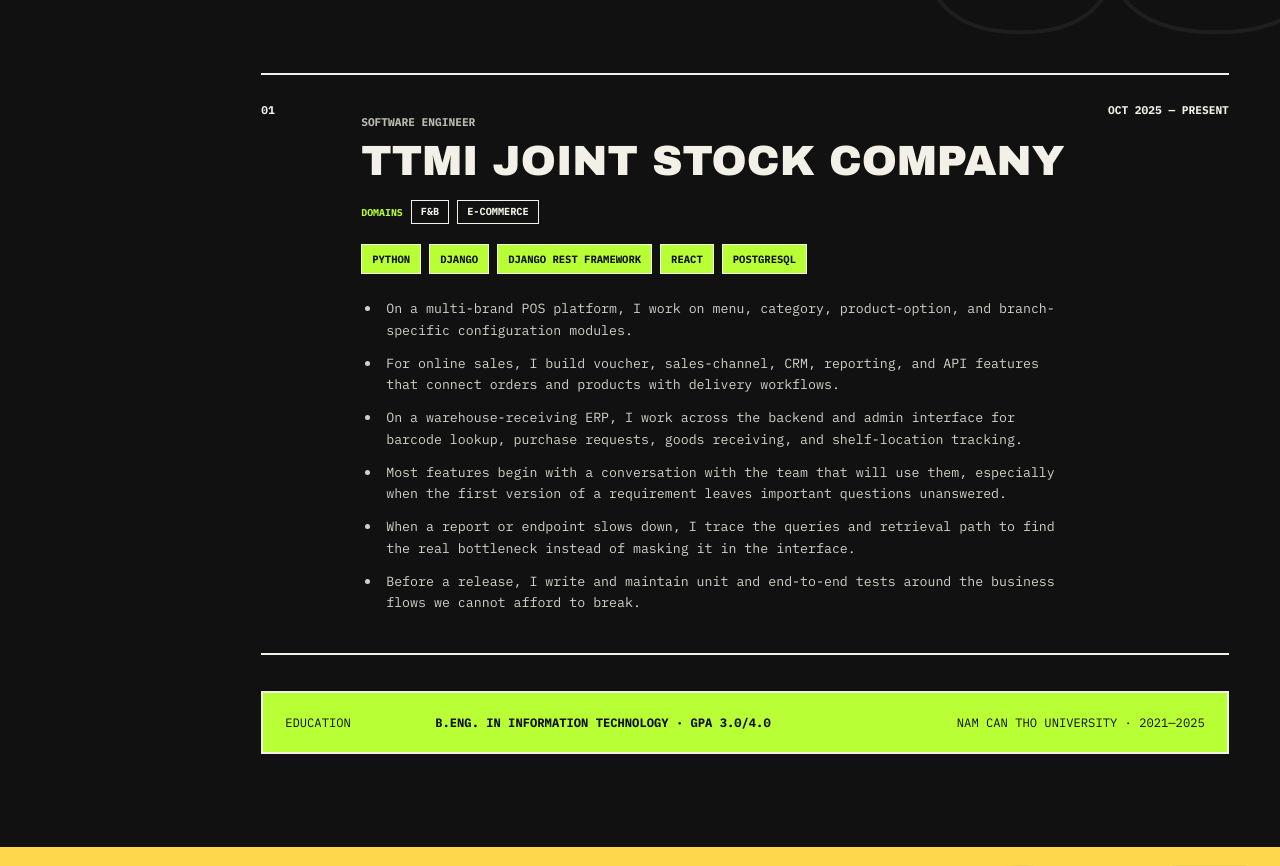
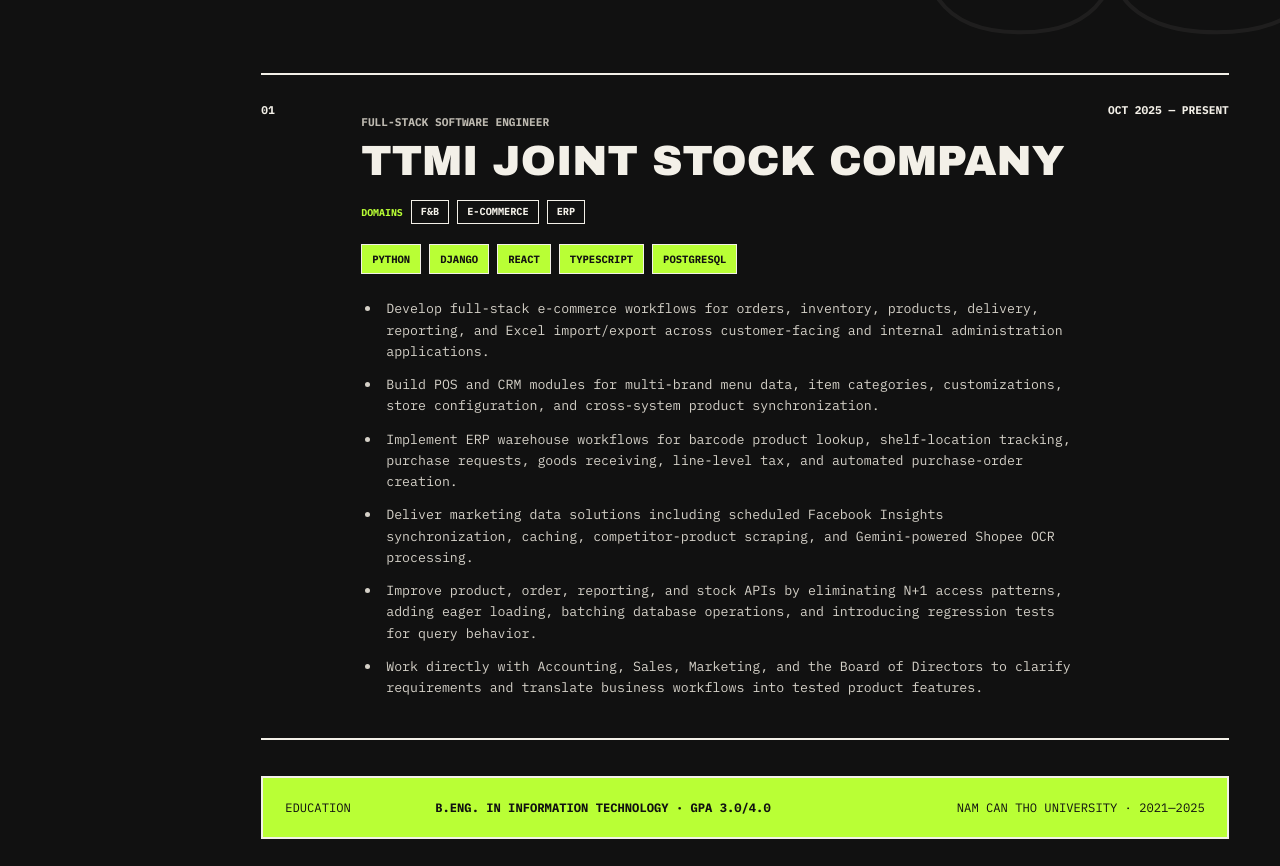
Before and after one commit to Trqkhanh17/Portfolio, a Next.js app: page / in a window 1280 px wide. Shown: the part 3485-4351 px from the top of the page. Built offline with nearby package versions, Linux system fonts and the light colour scheme.

Commit message:
Align experience content with CV

```diff
--- a/app/constants/portfolio-content.ts
+++ b/app/constants/portfolio-content.ts
@@ -50,19 +50,19 @@
     ],
     expIndex: '03 / KINH NGHIỆM',
     expTitle: ['NƠI TÔI', 'TẠO RA GIÁ TRỊ.'],
-    expRole: 'KỸ SƯ PHẦN MỀM',
+    expRole: 'KỸ SƯ PHẦN MỀM FULL-STACK',
     expCompany: 'TTMI JOINT STOCK COMPANY',
     expDate: '10/2025 — HIỆN TẠI',
-    expStack: ['PYTHON', 'DJANGO', 'DJANGO REST FRAMEWORK', 'REACT', 'POSTGRESQL'],
+    expStack: ['PYTHON', 'DJANGO', 'REACT', 'TYPESCRIPT', 'POSTGRESQL'],
     expDomainLabel: 'LĨNH VỰC',
-    expDomains: ['F&B', 'E-COMMERCE'],
+    expDomains: ['F&B', 'E-COMMERCE', 'ERP'],
     expBullets: [
-      'Trong hệ thống POS đa thương hiệu, tôi phụ trách các phần liên quan đến menu, danh mục, tùy chọn sản phẩm và cách mỗi chi nhánh tự cấu hình mặt hàng của mình.',
-      'Ở luồng bán hàng online, tôi xây dựng voucher, kênh bán, CRM, dashboard báo cáo và các API nối đơn hàng, sản phẩm với đơn vị giao vận.',
-      'Với ứng dụng ERP nhập kho, tôi làm cả backend lẫn giao diện quản trị cho quy trình tra barcode, tạo yêu cầu nhập, nhận hàng và theo dõi vị trí sản phẩm trên từng kệ.',
-      'Tôi thường bắt đầu một tính năng bằng cuộc trao đổi với chính phòng ban sẽ sử dụng nó, nhất là khi yêu cầu ban đầu vẫn còn nhiều khoảng trống.',
-      'Khi một báo cáo hoặc API phản hồi chậm, tôi lần ngược qua câu truy vấn và đường đi của dữ liệu để tìm đúng nút thắt, thay vì chỉ che vấn đề ở giao diện.',
-      'Trước mỗi lần bàn giao, tôi viết và duy trì unit test, end-to-end test cho những luồng nghiệp vụ quan trọng để lỗi cũ không quay trở lại.',
+      'Xây dựng luồng e-commerce xuyên suốt cho đơn hàng, tồn kho, sản phẩm, giao vận, báo cáo và nhập/xuất Excel trên cả ứng dụng dành cho khách hàng lẫn hệ thống quản trị nội bộ.',
+      'Phát triển các module POS và CRM cho dữ liệu menu đa thương hiệu, danh mục, tuỳ chọn sản phẩm, cấu hình cửa hàng và đồng bộ sản phẩm giữa các hệ thống.',
+      'Triển khai nghiệp vụ ERP kho: tra cứu sản phẩm bằng barcode, theo dõi vị trí kệ, yêu cầu mua hàng, nhận hàng, thuế theo từng dòng và tự động tạo đơn mua hàng.',
+      'Xây dựng giải pháp dữ liệu marketing gồm đồng bộ Facebook Insights theo lịch, caching, thu thập dữ liệu sản phẩm đối thủ và xử lý OCR Shopee với Gemini.',
+      'Cải thiện API sản phẩm, đơn hàng, báo cáo và tồn kho bằng cách loại bỏ truy cập N+1, áp dụng eager loading, batch database operations và thêm regression test cho truy vấn.',
+      'Làm việc trực tiếp với Accounting, Sales, Marketing và Ban Giám đốc để làm rõ yêu cầu, chuyển hoá quy trình kinh doanh thành các tính năng đã được kiểm thử.',
     ],
     education: 'HỌC VẤN',
     degree: 'KỸ SƯ CÔNG NGHỆ THÔNG TIN · GPA 3.0/4.0',
@@ -182,19 +182,19 @@
     ],
     expIndex: '03 / EXPERIENCE',
     expTitle: ['WHERE I', 'CREATE VALUE.'],
-    expRole: 'SOFTWARE ENGINEER',
+    expRole: 'FULL-STACK SOFTWARE ENGINEER',
     expCompany: 'TTMI JOINT STOCK COMPANY',
     expDate: 'OCT 2025 — PRESENT',
-    expStack: ['PYTHON', 'DJANGO', 'DJANGO REST FRAMEWORK', 'REACT', 'POSTGRESQL'],
+    expStack: ['PYTHON', 'DJANGO', 'REACT', 'TYPESCRIPT', 'POSTGRESQL'],
     expDomainLabel: 'DOMAINS',
-    expDomains: ['F&B', 'E-COMMERCE'],
+    expDomains: ['F&B', 'E-COMMERCE', 'ERP'],
     expBullets: [
-      'On a multi-brand POS platform, I work on menu, category, product-option, and branch-specific configuration modules.',
-      'For online sales, I build voucher, sales-channel, CRM, reporting, and API features that connect orders and products with delivery workflows.',
-      'On a warehouse-receiving ERP, I work across the backend and admin interface for barcode lookup, purchase requests, goods receiving, and shelf-location tracking.',
-      'Most features begin with a conversation with the team that will use them, especially when the first version of a requirement leaves important questions unanswered.',
-      'When a report or endpoint slows down, I trace the queries and retrieval path to find the real bottleneck instead of masking it in the interface.',
-      'Before a release, I write and maintain unit and end-to-end tests around the business flows we cannot afford to break.',
+      'Develop full-stack e-commerce workflows for orders, inventory, products, delivery, reporting, and Excel import/export across customer-facing and internal administration applications.',
+      'Build POS and CRM modules for multi-brand menu data, item categories, customizations, store configuration, and cross-system product synchronization.',
+      'Implement ERP warehouse workflows for barcode product lookup, shelf-location tracking, purchase requests, goods receiving, line-level tax, and automated purchase-order creation.',
+      'Deliver marketing data solutions including scheduled Facebook Insights synchronization, caching, competitor-product scraping, and Gemini-powered Shopee OCR processing.',
+      'Improve product, order, reporting, and stock APIs by eliminating N+1 access patterns, adding eager loading, batching database operations, and introducing regression tests for query behavior.',
+      'Work directly with Accounting, Sales, Marketing, and the Board of Directors to clarify requirements and translate business workflows into tested product features.',
     ],
     education: 'EDUCATION',
     degree: 'B.ENG. IN INFORMATION TECHNOLOGY · GPA 3.0/4.0',
```
